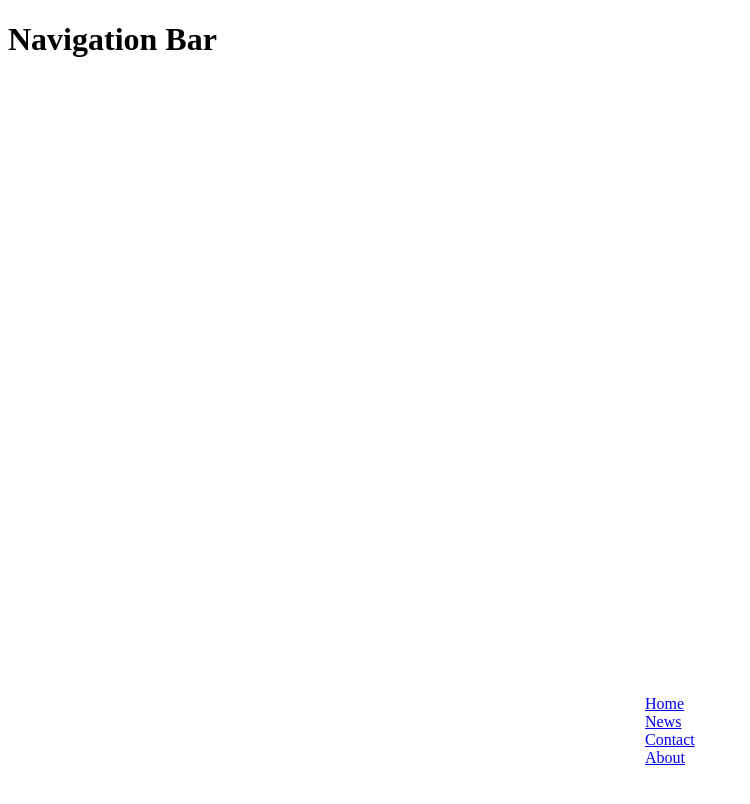
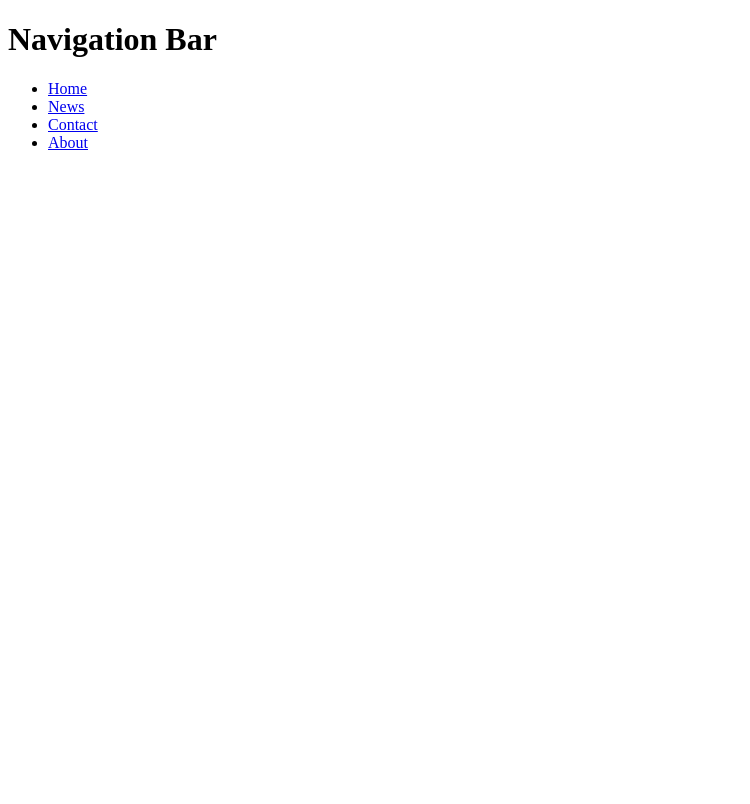
Before and after one commit to patleon30/interactive-navagation, a plain HTML site: page index.html in a window 1280 px wide. Shown: the top 804 px of the page, without its empty margins (0-750 px from the left). Drawn offline with Linux system fonts and the light colour scheme.

Commit message:
made changes

```diff
--- a/index.html
+++ b/index.html
@@ -1,18 +1,17 @@
 <!DOCTYPE html>
 <html>
 <head>
-	<title>Navigation</title>
-	<link rel="stylesheet" type="text/css" href="navigation.css">
+	<title>Navigation Bar</title>
+<link rel="stylesheet" type="text/css" href="navigation.css">
 </head>
 <body>
 <h1>Navigation Bar</h1>
 <ul>
-  <li><a href="default.asp">Home</a></li>
-  <li><a href="news.asp">News</a></li>
-  <li><a href="contact.asp">Contact</a></li>
-  <li><a href="about.asp">About</a></li>
+  <li><a href="#home">Home</a></li>
+  <li><a href="#news">News</a></li>
+  <li><a href="#contact">Contact</a></li>
+  <li><a href="#about">About</a></li>
 </ul>
-
 
 </body>
 </html>
--- a/navigation.css
+++ b/navigation.css
@@ -1,5 +1,11 @@
-ul {
-    list-style-type: none;
-    margin: 50%;
-    padding: 5px;
+a:hover {
+    color: red;
 }
+
+/* selected link */
+li a:active {
+	padding: 5px;
+
+
+
+}
```
